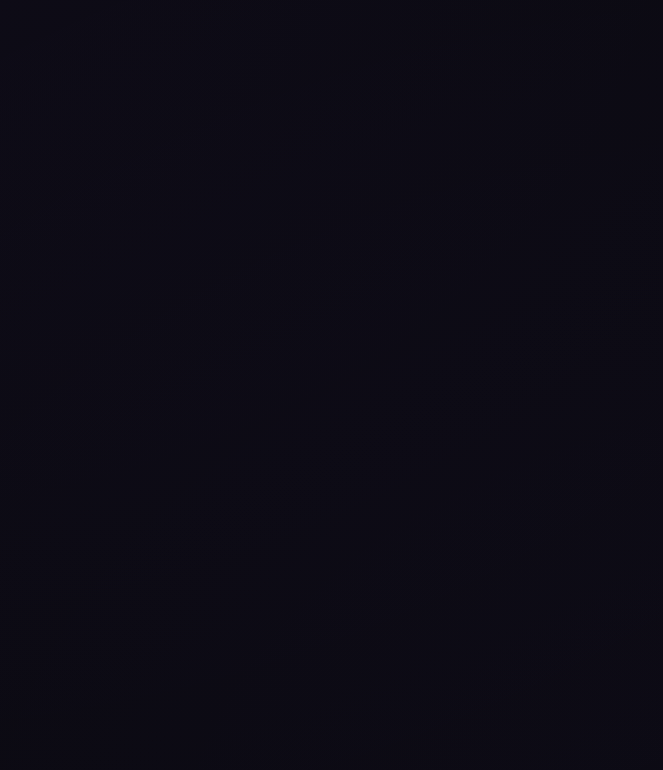
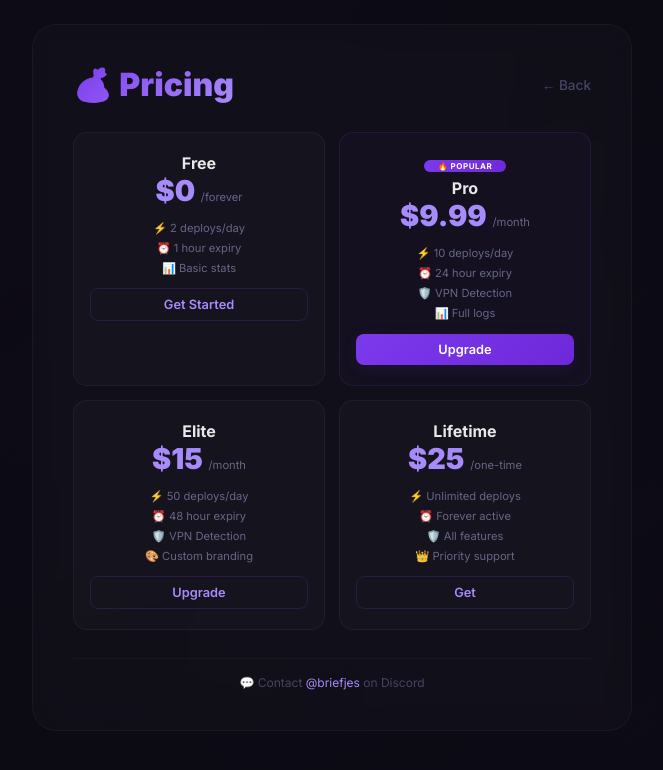
Before and after one commit to adaen23/aurelixaa, a plain HTML site: page frontend/pricing.html in a window 1280 px wide. Shown: the whole page, without its empty margins (308-971 px from the left). Drawn offline with Linux system fonts and the light colour scheme.

Commit message:
Update pricing.html

```diff
--- a/frontend/pricing.html
+++ b/frontend/pricing.html
@@ -33,4 +33,20 @@
         .plan .btn.outline:hover{background:rgba(124,58,237,0.04);border-color:rgba(124,58,237,0.3)}
         .footer{color:#444466;text-align:center;font-size:0.75rem;margin-top:28px;padding-top:16px;border-top:1px solid rgba(255,255,255,0.03)}
         .footer a{color:#a78bfa;text-decoration:none}
-        .footer a:hover{
+        .footer a:hover{color:#c4b5fd}
+        @media(max-width:500px){.pricing-grid{grid-template-columns:1fr}}
+    </style>
+</head>
+<body>
+    <div class="container">
+        <div class="header"><h1>💰 Pricing</h1><a href="index.html">← Back</a></div>
+        <div class="pricing-grid">
+            <div class="plan"><div class="name">Free</div><div class="price">$0 <span>/forever</span></div><div class="features">⚡ 2 deploys/day<br>⏰ 1 hour expiry<br>📊 Basic stats</div><button class="btn outline" onclick="window.location.href='register.html'">Get Started</button></div>
+            <div class="plan popular"><div class="badge">🔥 Popular</div><div class="name">Pro</div><div class="price">$9.99 <span>/month</span></div><div class="features">⚡ 10 deploys/day<br>⏰ 24 hour expiry<br>🛡️ VPN Detection<br>📊 Full logs</div><button class="btn" onclick="alert('💳 Contact @briefjes on Discord to upgrade')">Upgrade</button></div>
+            <div class="plan"><div class="name">Elite</div><div class="price">$15 <span>/month</span></div><div class="features">⚡ 50 deploys/day<br>⏰ 48 hour expiry<br>🛡️ VPN Detection<br>🎨 Custom branding</div><button class="btn outline" onclick="alert('💳 Contact @briefjes on Discord to upgrade')">Upgrade</button></div>
+            <div class="plan"><div class="name">Lifetime</div><div class="price">$25 <span>/one-time</span></div><div class="features">⚡ Unlimited deploys<br>⏰ Forever active<br>🛡️ All features<br>👑 Priority support</div><button class="btn outline" onclick="alert('💳 Contact @briefjes on Discord to upgrade')">Get</button></div>
+        </div>
+        <div class="footer">💬 Contact <a href="https://discord.com/users/briefjes">@briefjes</a> on Discord</div>
+    </div>
+</body>
+</html>
```
